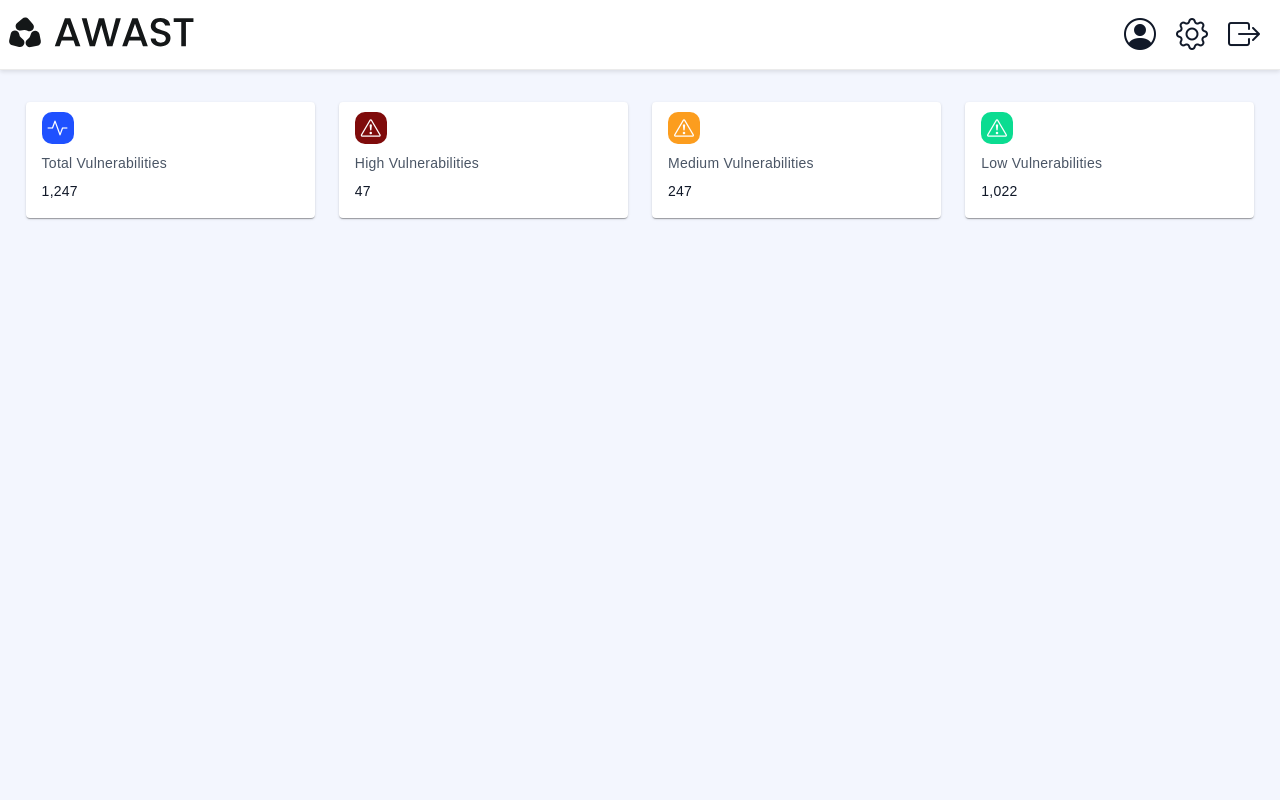
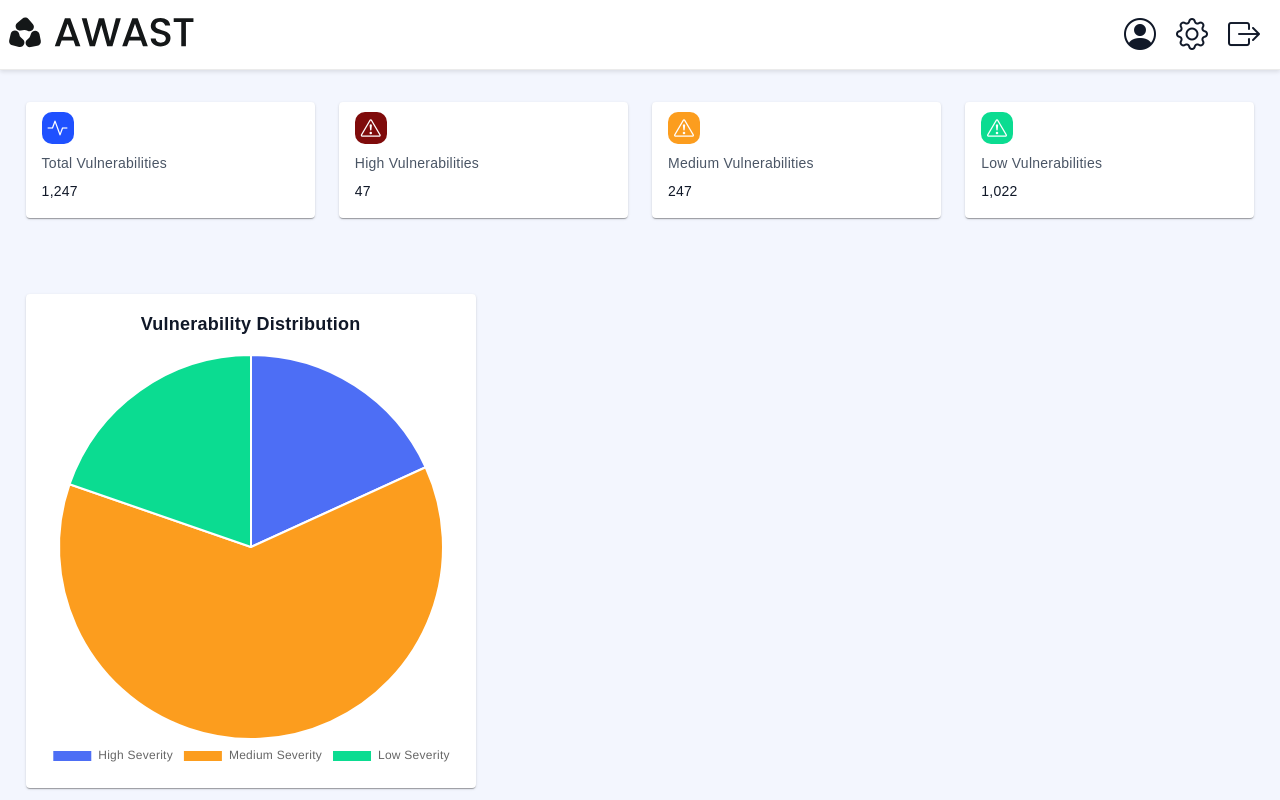
Before and after one commit to MikoBN1/AWAST_Diploma, a Vue app in the folder client/awast-front/: page /dashboard in a window 1280 px wide. Built offline with nearby package versions, Linux system fonts and the light colour scheme; a web font is replaced by a local one.

Commit message:
feat: dashboard pie chart

```diff
--- a/client/awast-front/package.json
+++ b/client/awast-front/package.json
@@ -13,6 +13,7 @@
     "bootstrap-icons": "^1.13.1",
     "pinia": "^3.0.4",
     "vue": "^3.5.24",
+    "vue-chartjs": "^5.3.3",
     "vue-i18n": "^11.2.2",
     "vue-router": "^4.6.3",
     "vuetify": "^3.11.2"
--- /dev/null
+++ b/client/awast-front/src/components/dashboard/DashboardPieChart.vue
@@ -0,0 +1,139 @@
+<script setup lang="ts">
+import {Pie} from 'vue-chartjs'
+import {ArcElement, Chart as ChartJS, Legend, Title, Tooltip} from 'chart.js'
+import {computed} from "vue";
+
+ChartJS.register(Title, Tooltip, Legend, ArcElement)
+
+const props = defineProps({
+  severityCounts: {
+    type: Object,
+  },
+  width: {
+    type: String,
+    required: true
+  }
+})
+
+
+const chartData = computed(() => {
+  const styles = getComputedStyle(document.documentElement)
+  const getColor = (key: string) => styles.getPropertyValue(key).trim()
+
+  return {
+    labels: ['High Severity', 'Medium Severity', 'Low Severity'],
+    datasets: [
+      {
+        label: 'Vulnerability Distribution',
+        data: [
+          props.severityCounts?.high || 0,
+          props.severityCounts?.medium || 0,
+          props.severityCounts?.low || 0,
+        ],
+        backgroundColor: [
+          getColor('--high-severity'),
+          getColor('--medium-severity'),
+          getColor('--low-severity'),
+        ],
+        borderColor: '#fff',
+        borderWidth: 2,
+      }
+    ]
+  }
+})
+
+function checkForAllZero(){
+  const data = [
+    props.severityCounts?.critical || 0,
+    props.severityCounts?.high || 0,
+    props.severityCounts?.medium || 0,
+    props.severityCounts?.low || 0,
+    props.severityCounts?.info || 0
+  ]
+  return data.every(item => item === 0)
+}
+
+
+const chartOptions = {
+  responsive: true,
+  plugins: {
+    legend: {
+      position: 'bottom' as const,
+    },
+    title: {
+      display: false,
+      text: 'Vulnerability Breakdown'
+    }
+  }
+}
+</script>
+
+<template>
+  <v-card :width="props.width">
+    <v-card-text>
+      <div class="pie-chart">
+        <h1>Vulnerability Distribution</h1>
+        <div v-if="!props.severityCounts" class="progress">
+          <v-progress-circular
+              color="primary"
+              size="200"
+              indeterminate
+          ></v-progress-circular>
+        </div>
+        <div v-else-if="checkForAllZero()" class="no-vulns-wrapper">
+          <h3>Not found</h3>
+        </div>
+        <Pie :data="chartData" :options="chartOptions"  v-else/>
+      </div>
+    </v-card-text>
+  </v-card>
+</template>
+<style scoped>
+.pie-chart-container {
+  width: 100%;
+  max-width: 100%;
+}
+.progress{
+  display: flex;
+  justify-content: center;
+  align-items: center;
+}
+h1{
+  font-size: 18px;
+  line-height: 28px;
+  font-weight: 600;
+  color: var(--h1-color);
+  text-align: center;
+  margin-top: 0;
+  margin-bottom: 16px;
+}
+.no-vulns{
+  width: 250px;
+  margin-bottom: 16px;
+}
+.no-vulns-wrapper{
+  display: flex;
+  justify-content: center;
+  align-items: center;
+  flex-direction: column;
+}
+h3{
+  font-size: 24px;
+  color: var(--sub-text);
+}
+@media screen and (max-width: 1400px) {
+  .pie-chart-container{
+    width: 100% !important;
+  }
+  canvas{
+    max-width: 500px;
+    max-height: 500px;
+  }
+  .pie-chart{
+    display: flex;
+    justify-content: center;
+    align-items: center;
+    flex-direction: column;
+  }
+}
+</style>
--- a/client/awast-front/src/views/DashboardView.vue
+++ b/client/awast-front/src/views/DashboardView.vue
@@ -1,13 +1,19 @@
 <script setup lang="ts">
 
 import DashboardChips from "../components/dashboard/DashboardChips.vue";
+import DashboardPieChart from "../components/dashboard/DashboardPieChart.vue";
 </script>
 
 <template>
 <!-- Chips zone -->
-  <div class="pt-8">
+  <div class="pt-8 pb-16">
     <DashboardChips/>
   </div>
+  <v-row class="ma-0">
+    <v-col cols="12" md="4" class="pl-0">
+      <DashboardPieChart :severityCounts="{high:12, medium: 41, low:13}" width="450"/>
+    </v-col>
+  </v-row>
 </template>
 
 <style scoped>
```
Also changed, not shown: 1 other file (tests, documents, lock files or other folders).
